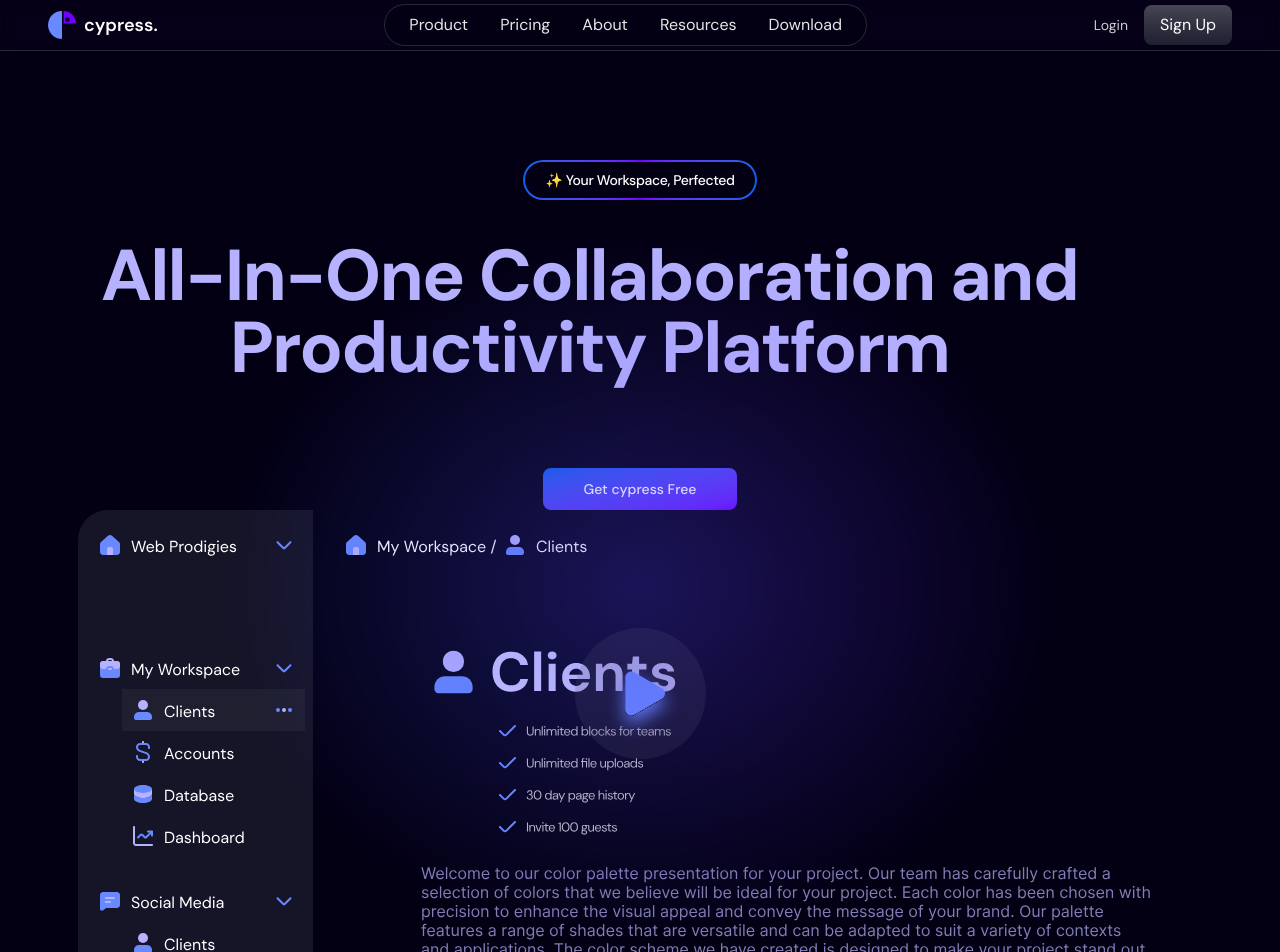
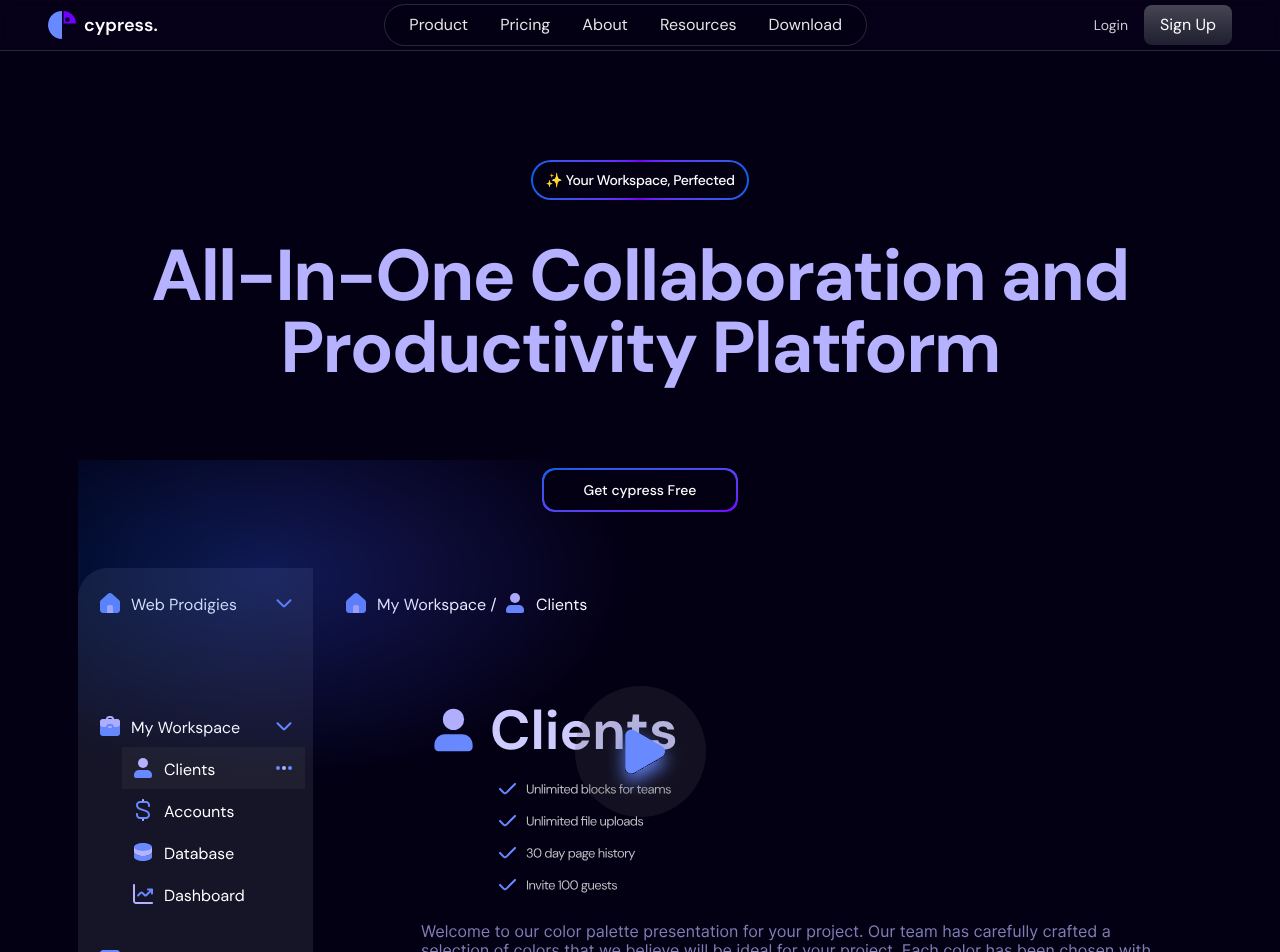
Before and after one commit to Creatureab/saas-page, a Next.js app: page / in a window 1280 px wide. Shown: the top 952 px of the page. Built offline with nearby package versions, Linux system fonts and the light colour scheme.

Commit message:
hero align it proper

```diff
--- a/src/section/Hero.tsx
+++ b/src/section/Hero.tsx
@@ -4,41 +4,38 @@
 
 const Hero = () => {
     return (
-        <section className="relative pt-10 pb-7 md:mt-10 md:pt-20 md:pb-10 items-center overflow-hidden">
+        <section className="relative flex pt-10 pb-7 md:mt-10 md:pt-20 md:pb-10 overflow-hidden">
             <div className="container lg:flex lg:flex-col lg:items-center lg:text-center">
-                <div className="flex w-fit flex-col lg:items-center">
-                    <div className="mb-10 mt-10 px-4 md:px-0 justify-between">
+            <div className="flex w-fit flex-col px-2 md:px-3 items-start md:items-center text-left md:text-center">
+                    <div className="mb-10 mt-10 px-3 md:px-0 justify-between">
                         <div className="rounded-full p-[2px] bg-gradient-to-r from-[#0560E8] via-[#7000FF] to-[#0560E8]">
-                            <div className="flex px-5 py-2 gap-2.5 items-center rounded-full bg-[#030014]">
+                            <div className="flex px-3 py-2 gap-2.5 items-center rounded-full bg-[#030014]">
                                 <span className="text-sm font-medium text-white tracking-tight">
                                     ✨ Your Workspace, Perfected
                                 </span>
                             </div>
                         </div>
                     </div>
-                </div>
-                <div className="px-4 md:px-3">
-                    <h1 className="max-w-5xl mb-3 text-5xl font-bold tracking-tight text-[#B6B2FF] text-center md:text-7xl lg:text-7xl justify-center">
+                    <h1 className="max-w-5xl mb-3 text-5xl md:text-7xl text-left md:text-center font-bold tracking-tight text-[#B6B2FF]">
                         All-In-One Collaboration and Productivity Platform
                     </h1>
-
-                    <div className="mt-16 gap-8 inline-flex items-center justify-center inset-0">
-                        <div className="mb-16">
-                            <button className="relative inline-flex items-center justify-center p-[1px] overflow-hidden rounded-lg group mt-2">
-                                <span className="absolute inset-0 bg-gradient-to-br from-[#0560E8] to-[#7000FF] group-hover:from-[#0560E8] group-hover:to-[#7000FF] opacity-100 transition-opacity duration-300"></span>
-                                <span className="px-10 py-3 md:px-10 md:py-2 transition-all ease-out bg-[#030014] rounded-md group-hover:bg-opacity-0 duration-300">
+                    <div className="mt-16 gap-8 inline-flex items-center justify-center inset-0 mb-5">
+                        <div className="relative flex flex-col items-center gap-10 md:gap-14">
+                            <button className="relative inline-flex items-center justify-center p-[2px] rounded-xl group mt-2 overflow-hidden">
+                                <span className="absolute inset-0 rounded-xl bg-gradient-to-br from-[#0560E8] to-[#7000FF]"></span>
+                                <span className="relative z-10 px-10 py-3 md:px-10 md:py-2 rounded-xl bg-[#030014]">
                                     <span className="relative text-sm font-medium text-white">Get cypress Free</span>
                                 </span>
                             </button>
-                            <div className="absolute inset-0 opacity-30 bg-gradient-to-r from-[#0560E8] to-[#7000FF] [mask-image:radial-gradient(50%_50%_at_16.8%_18.3%,white,transparent_65%)] [mask-image:radial-gradient(50%_50%_at_50%,white,transparent_65%)] shadow-[0_100px_50px_rgb(140,69,255)]"></div>
-                              <div className="flex items-center justify-center w-full max-w-[393px] md:max-w-[900px] lg:max-w-[1145px] h-auto overflow-hidden">
+                            <div className="pointer-events-none absolute inset-0 opacity-30 bg-gradient-to-r from-[#0560E8] to-[#7000FF] [mask-image:radial-gradient(50%_50%_at_16.8%_18.3%,white,transparent_65%)] shadow-[0_100px_50px_rgb(140,69,255)]"></div>
+                                <div className="flex items-center justify-center w-full max-w-[393px] md:max-w-[900px] lg:max-w-[1145px] h-auto overflow-hidden">
                                 <Image
                                   src={Herobg}
                                   alt="Collaboration platform dashboard preview"
                                   width={1145}
                                   height={541}
                                   priority
-                                  className="w-full h-auto object-contain object-left"
+                                  className="w-full h-auto object-contain"
                                   />
                               </div>
                             </div>
```
